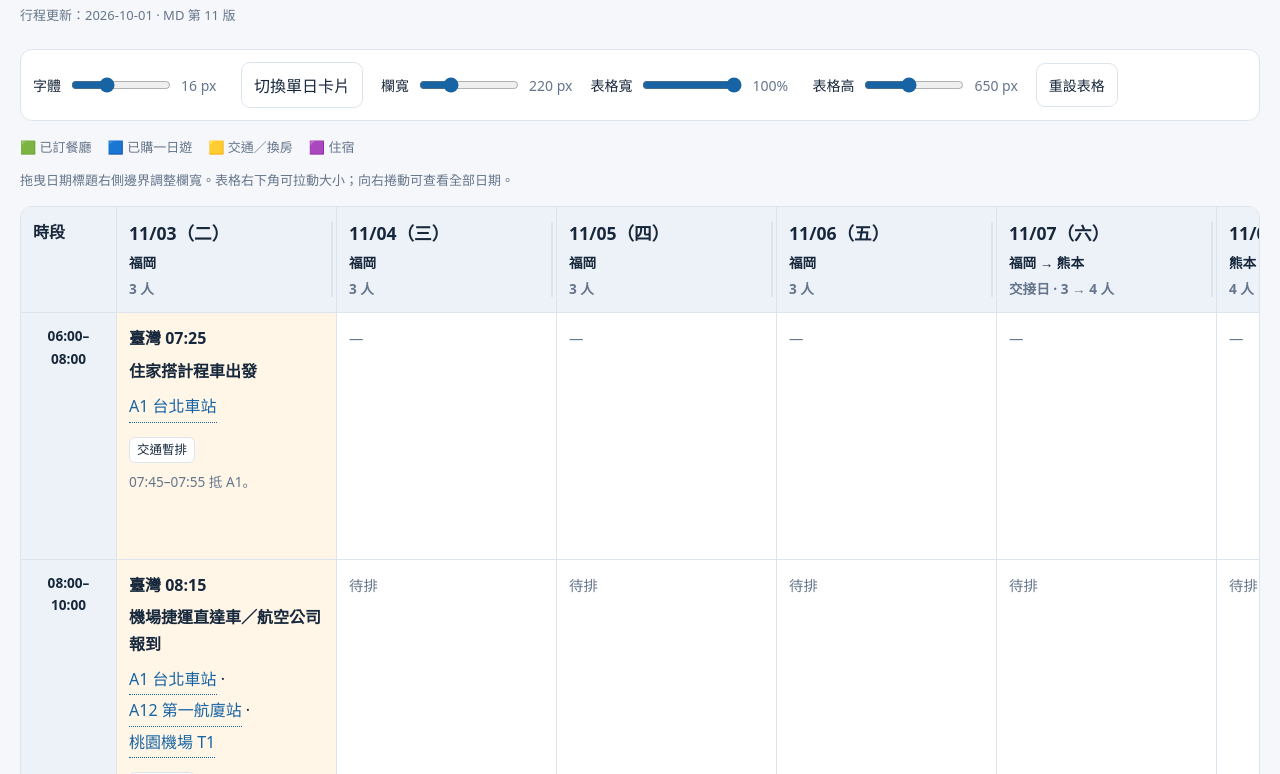
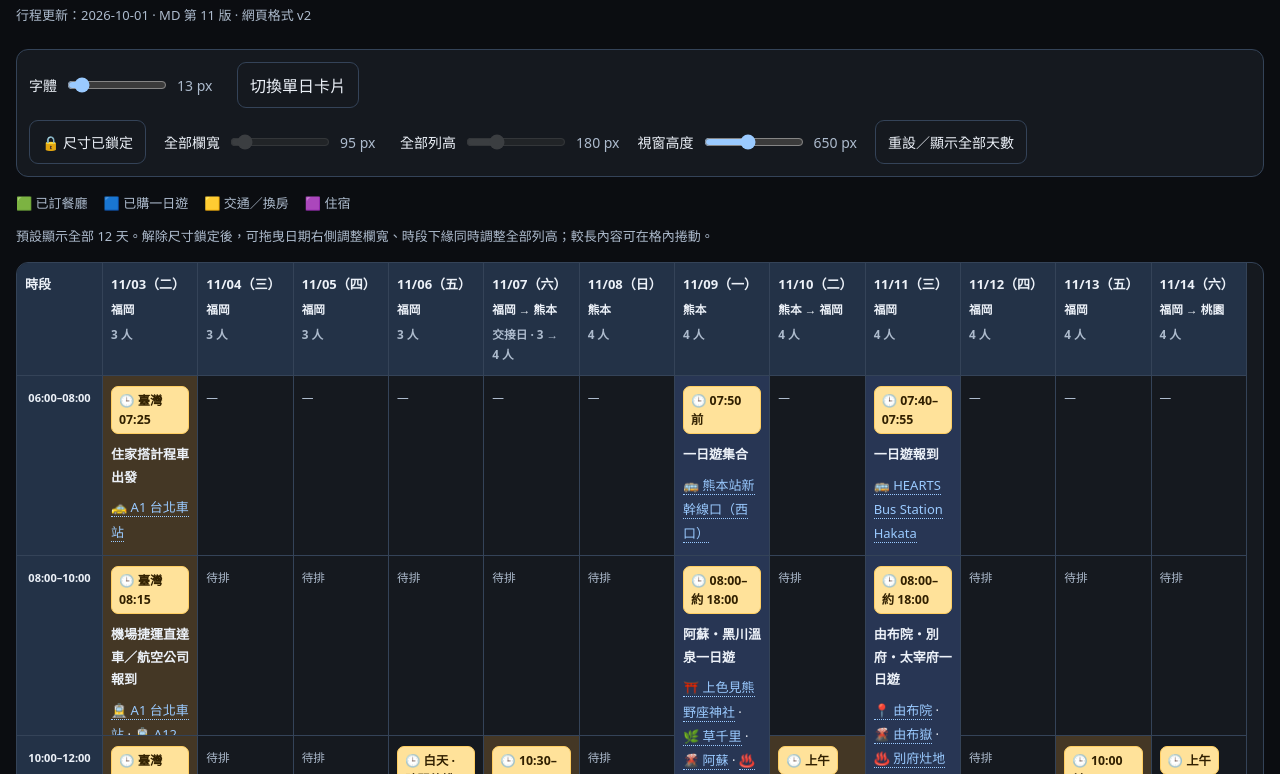
Before and after one commit to xperiagpt/kyushu-trip, a plain HTML site: page index.html in a window 1280 px wide. Shown: the part 88-862 px from the top of the page. Drawn offline with Linux system fonts and the light colour scheme.

Commit message:
Improve itinerary themes, icons and table sizing

```diff
--- a/app.js
+++ b/app.js
@@ -4,15 +4,32 @@
 const $=id=>document.getElementById(id),data=window.KYUSHU_DATA;
 if(!data){$('updated').textContent='行程資料載入失敗，請重新整理或開啟文字版。';return;}
 const esc=s=>String(s??'').replace(/[&<>"']/g,c=>({'&':'&amp;','<':'&lt;','>':'&gt;','"':'&quot;',"'":'&#39;'}[c]));
-function link(x){const raw=x.url||'https://www.google.com/maps/search/?api=1&query='+encodeURIComponent(x.query||x.label);const url=new URL(raw);if(url.protocol!=='https:')throw Error('Map URL must be HTTPS');return '<a href="'+esc(url.href)+'" target="_blank" rel="noopener noreferrer">'+esc(x.label||x.name)+'</a>';}
+function placeIcon(x,e){
+  const label=x.label||x.name||'',context=(e?.title||'')+' '+(e?.note||'');
+  if(e?.kind==='book'||/午餐|晚餐|燒肉|炸豬排|天婦羅|勝烈亭|柳川屋|鶴八|馬桜|肉の山翔/.test(label))return '🍽️';
+  if(/飯店|旅館|HOTELS|INN|花畑/.test(label))return '🏨';
+  if(/計程車/.test(e?.title||''))return '🚕';
+  if(/A1 |A12 |機場捷運|電停|市役所前/.test(label))return '🚊';
+  if(/機場|空港|航廈/.test(label))return '✈️';
+  if(/Bus|巴士|新幹線口|西口/.test(label))return '🚌';
+  if(/駅|站/.test(label))return /新幹線/.test(context)?'🚄':'🚆';
+  if(/神社|天滿宮/.test(label))return '⛩️';
+  if(/溫泉|地獄/.test(label))return '♨️';
+  if(/阿蘇|由布嶽/.test(label))return '🌋';
+  if(/草千里/.test(label))return '🌿';
+  if(/運河城/.test(label))return '🛍️';
+  return '📍';
+}
+function link(x,e,icon){const raw=x.url||'https://www.google.com/maps/search/?api=1&query='+encodeURIComponent(x.query||x.label);const url=new URL(raw);if(url.protocol!=='https:')throw Error('Map URL must be HTTPS');return '<a href="'+esc(url.href)+'" target="_blank" rel="noopener noreferrer"><span aria-hidden="true">'+(icon||placeIcon(x,e))+'</span> '+esc(x.label||x.name)+'</a>';}
 function city(d){const n=Number(d.date.slice(-2));return n===7?'福岡 → 熊本':n===10?'熊本 → 福岡':n===14?'福岡 → 桃園':d.city;}
-function eventHTML(e){return '<div class="event"><span class="time">'+esc(e.time)+'</span><b>'+esc(e.title)+'</b>'+(e.places.length?'<div class="places">'+e.places.map(link).join(' · ')+'</div>':'')+(e.status?'<span class="badge">'+esc(e.status)+'</span>':'')+(e.note?'<span class="note">'+esc(e.note)+'</span>':'')+'</div>';}
-function hotelHTML(h){return '<span class="hotelname">'+link({label:h.name,query:h.query})+'</span>'+h.start.slice(5).replace('-','/')+' 入住 → '+h.end.slice(5).replace('-','/')+' 退房 · '+h.nights+' 晚<span class="note">'+esc(h.note)+'</span>';}
-let selected=0,forced=false,widths=data.days.map(()=>220);
+function eventHTML(e){return '<div class="event"><span class="time"><span aria-hidden="true">🕒 </span>'+esc(e.time)+'</span><b>'+esc(e.title)+'</b>'+(e.places.length?'<div class="places">'+e.places.map(p=>link(p,e)).join(' · ')+'</div>':'')+(e.status?'<span class="badge">'+esc(e.status)+'</span>':'')+(e.note?'<span class="note">'+esc(e.note)+'</span>':'')+'</div>';}
+function hotelHTML(h){return '<span class="hotelname">'+link({label:h.name,query:h.query},null,'🏨')+'</span>'+h.start.slice(5).replace('-','/')+' 入住 → '+h.end.slice(5).replace('-','/')+' 退房 · '+h.nights+' 晚<span class="note">'+esc(h.note)+'</span>';}
+let selected=0,forced=false,widths=data.days.map(()=>110),autoFit=true,locked=true,rowHeight=180;
 let pref={};try{pref=JSON.parse(localStorage.getItem('kyushu-display')||'{}');}catch(_){}
-if(pref.dark)document.documentElement.classList.add('dark');
+document.documentElement.classList.toggle('dark',pref.dark!==false);
 if(Number.isFinite(pref.font)&&pref.font>=12&&pref.font<=24)$('font').value=pref.font;
-function savePrefs(){try{localStorage.setItem('kyushu-display',JSON.stringify({dark:document.documentElement.classList.contains('dark'),font:Number($('font').value)}));}catch(_){}}
+let manualFont=Number.isFinite(pref.font)&&pref.font>=12&&pref.font<=24;
+function savePrefs(){try{localStorage.setItem('kyushu-display',JSON.stringify({dark:document.documentElement.classList.contains('dark'),...(manualFont?{font:Number($('font').value)}:{})}));}catch(_){}}
 $('updated').textContent='行程更新：'+data.updatedAt+' · '+data.sourceVersion;
 $('date').innerHTML=data.days.map((d,i)=>'<option value="'+i+'">'+d.date.slice(5).replace('-','/')+'（'+d.weekday+'）</option>').join('');
 $('tabs').innerHTML=data.days.map((d,i)=>'<button class="tab" data-i="'+i+'">'+d.date.slice(5).replace('-','/')+'<small>週'+d.weekday+'</small></button>').join('');
@@ -21,11 +38,19 @@ let html=d.events.map(e=>'<article class="card '+esc(e.kind)+'">'+eventHTML(e)+'
 function select(i,top){selected=Math.max(0,Math.min(data.days.length-1,i));renderDay();const t=$('tabs').children[selected];$('tabs').scrollTo({left:Math.max(0,t.offsetLeft-$('tabs').offsetLeft-$('tabs').clientWidth/2+t.offsetWidth/2),behavior:'smooth'});if(top)window.scrollTo({top:0,behavior:'smooth'});}
 $('date').onchange=()=>select(Number($('date').value));$('tabs').onclick=e=>{const t=e.target.closest('button[data-i]');if(t)select(Number(t.dataset.i));};$('prev').onclick=()=>select(selected-1);$('next').onclick=()=>select(selected+1);$('prevbottom').onclick=()=>select(selected-1,true);$('nextbottom').onclick=()=>select(selected+1,true);
 const slots=['06:00–08:00','08:00–10:00','10:00–12:00','12:00–14:00','14:00–16:00','16:00–18:00','18:00–20:00','20:00–22:00'];
-$('cols').innerHTML='<col style="width:96px">'+data.days.map(()=>'<col>').join('');$('thead').innerHTML='<tr><th scope="col">時段</th>'+data.days.map((d,i)=>'<th scope="col"><span class="datehead">'+d.date.slice(5).replace('-','/')+'（'+d.weekday+'）</span><span class="cityhead">'+esc(city(d))+'</span><span class="people">'+esc(d.people)+'</span><span class="grip" tabindex="0" role="separator" aria-orientation="vertical" aria-label="調整'+d.date+'欄寬" data-i="'+i+'"></span></th>').join('')+'</tr>';
-let rows='';for(let r=0;r<8;r++){rows+='<tr class="slot"><th class="rowhead" scope="row">'+slots[r]+'</th>';data.days.forEach(d=>{if(d.events.some(e=>e.slot<r&&e.slot+e.span>r))return;const ev=d.events.filter(e=>e.slot===r);rows+='<td rowspan="'+(ev[0]?.span||1)+'" class="'+esc(ev[0]?.kind||'')+'">'+(ev.length?ev.map(eventHTML).join(''):'<span class="empty">'+(r===0?'—':r===7&&d.date!=='2026-11-14'?'自由活動／休息（待排）':'待排')+'</span>')+'</td>';});rows+='</tr>';}
-rows+='<tr><th class="rowhead" scope="row">住宿<small>當晚住宿</small></th>';for(let i=0;i<data.days.length;){const d=data.days[i],h=data.hotels.find(h=>d.date>=h.start&&d.date<h.end);if(!h){rows+='<td class="empty">返臺<br>無日本住宿</td>';i++;continue;}let span=1;while(i+span<data.days.length&&data.days[i+span].date<h.end)span++;rows+='<td colspan="'+span+'" class="stay">'+hotelHTML(h)+'</td>';i+=span;}rows+='</tr>';$('tbody').innerHTML=rows;
-function applyWidths(){Array.from($('cols').children).slice(1).forEach((c,i)=>c.style.width=widths[i]+'px');$('table').style.width=(96+widths.reduce((a,b)=>a+b,0))+'px';document.querySelectorAll('.grip').forEach((g,i)=>{g.setAttribute('aria-valuemin','150');g.setAttribute('aria-valuemax','520');g.setAttribute('aria-valuenow',widths[i]);});}
-document.querySelectorAll('.grip').forEach(g=>{const i=Number(g.dataset.i);g.onpointerdown=ev=>{ev.preventDefault();g.setPointerCapture(ev.pointerId);const start=ev.clientX,old=widths[i];const move=e=>{widths[i]=Math.max(150,Math.min(520,Math.round(old+e.clientX-start)));applyWidths();};const end=()=>{g.removeEventListener('pointermove',move);g.removeEventListener('pointerup',end);g.removeEventListener('pointercancel',end);};g.addEventListener('pointermove',move);g.addEventListener('pointerup',end);g.addEventListener('pointercancel',end);};g.onkeydown=ev=>{if(!['ArrowLeft','ArrowRight'].includes(ev.key))return;ev.preventDefault();widths[i]=Math.max(150,Math.min(520,widths[i]+(ev.key==='ArrowRight'?10:-10)));applyWidths();};});
-$('font').oninput=()=>{document.documentElement.style.setProperty('--font',$('font').value+'px');$('fontout').textContent=$('font').value+' px';savePrefs();};$('width').oninput=()=>{widths.fill(Number($('width').value));$('widthout').textContent=$('width').value+' px';applyWidths();};$('viewwidth').oninput=()=>{$('frame').style.width=$('viewwidth').value+'%';$('viewwidthout').textContent=$('viewwidth').value+'%';};$('height').oninput=()=>{$('frame').style.height=$('height').value+'px';$('heightout').textContent=$('height').value+' px';};$('reset').onclick=()=>{widths.fill(220);$('width').value=220;$('widthout').textContent='220 px';$('viewwidth').value=100;$('viewwidth').oninput();$('height').value=650;$('height').oninput();applyWidths();$('frame').scrollTo({top:0,left:0});};
-function themeLabel(){$('theme').textContent=document.documentElement.classList.contains('dark')?'切換白底':'切換黑底';}$('theme').onclick=()=>{document.documentElement.classList.toggle('dark');themeLabel();savePrefs();};function setMode(day){document.body.classList.toggle('daymode',day);document.body.classList.toggle('tablemode',!day);$('mode').textContent=day?'切換完整表格':'切換單日卡片';}const mq=matchMedia('(max-width:760px)');setMode(mq.matches);$('mode').onclick=()=>{forced=true;setMode(!document.body.classList.contains('daymode'));};mq.addEventListener('change',()=>{if(!forced)setMode(mq.matches);});applyWidths();renderDay();$('font').oninput();themeLabel();
+const timeColumn=86;
+$('cols').innerHTML='<col style="width:'+timeColumn+'px">'+data.days.map(()=>'<col>').join('');$('thead').innerHTML='<tr><th scope="col">時段</th>'+data.days.map((d,i)=>'<th scope="col"><span class="datehead">'+d.date.slice(5).replace('-','/')+'（'+d.weekday+'）</span><span class="cityhead">'+esc(city(d))+'</span><span class="people">'+esc(d.people)+'</span><span class="grip" tabindex="-1" role="separator" aria-orientation="vertical" aria-label="調整'+d.date+'欄寬" data-i="'+i+'"></span></th>').join('')+'</tr>';
+let rows='';for(let r=0;r<8;r++){rows+='<tr class="slot"><th class="rowhead" scope="row">'+slots[r]+'<span class="rowgrip" tabindex="-1" role="separator" aria-orientation="horizontal" aria-label="同時調整全部時段列高"></span></th>';data.days.forEach(d=>{if(d.events.some(e=>e.slot<r&&e.slot+e.span>r))return;const ev=d.events.filter(e=>e.slot===r),span=ev[0]?.span||1;rows+='<td rowspan="'+span+'" class="'+esc(ev[0]?.kind||'')+'"><div class="cell-content" style="--span:'+span+'" tabindex="0" aria-label="'+esc(d.date+' '+slots[r]+'行程')+'">'+(ev.length?ev.map(eventHTML).join(''):'<span class="empty">'+(r===0?'—':r===7&&d.date!=='2026-11-14'?'自由活動／休息（待排）':'待排')+'</span>')+'</div></td>';});rows+='</tr>';}
+rows+='<tr class="slot"><th class="rowhead" scope="row">住宿<small>當晚住宿</small><span class="rowgrip" tabindex="-1" role="separator" aria-orientation="horizontal" aria-label="同時調整全部時段列高"></span></th>';for(let i=0;i<data.days.length;){const d=data.days[i],h=data.hotels.find(h=>d.date>=h.start&&d.date<h.end);if(!h){rows+='<td class="empty"><div class="cell-content" style="--span:1" tabindex="0" aria-label="'+esc(d.date+'住宿')+'">返臺<br>無日本住宿</div></td>';i++;continue;}let span=1;while(i+span<data.days.length&&data.days[i+span].date<h.end)span++;rows+='<td colspan="'+span+'" class="stay"><div class="cell-content" style="--span:1" tabindex="0" aria-label="'+esc(h.name+'住宿')+'">'+hotelHTML(h)+'</div></td>';i+=span;}rows+='</tr>';$('tbody').innerHTML=rows;
+function applyFont(){const size=manualFont?Number($('font').value):document.body.classList.contains('daymode')?16:Math.max(13,Math.min(16,Math.round(widths.reduce((a,b)=>a+b,0)/widths.length/8)));$('font').value=size;$('fontout').textContent=size+' px';document.documentElement.style.setProperty('--font',size+'px');}
+function applyWidths(){Array.from($('cols').children).slice(1).forEach((c,i)=>c.style.width=widths[i]+'px');$('table').style.width=(timeColumn+widths.reduce((a,b)=>a+b,0))+'px';document.querySelectorAll('.grip').forEach((g,i)=>{g.setAttribute('aria-valuemin','56');g.setAttribute('aria-valuemax','520');g.setAttribute('aria-valuenow',Math.round(widths[i]));});const uniform=widths.every(w=>w===widths[0]);$('width').value=Math.round(widths[0]);$('widthout').textContent=uniform?Math.round(widths[0])+' px':'個別';applyFont();}
+function fitDays(){if(!autoFit||!$('frame').clientWidth)return;widths.fill(Math.max(56,($('frame').clientWidth-timeColumn-1)/data.days.length));applyWidths();}
+function applyRows(){document.documentElement.style.setProperty('--row-height',rowHeight+'px');$('rowheight').value=rowHeight;$('rowheightout').textContent=rowHeight+' px';document.querySelectorAll('.rowgrip').forEach(g=>{g.setAttribute('aria-valuemin','100');g.setAttribute('aria-valuemax','400');g.setAttribute('aria-valuenow',rowHeight);});}
+function updateLock(){document.body.classList.toggle('sizeslocked',locked);$('lock').textContent=locked?'🔒 尺寸已鎖定':'🔓 尺寸可調整';$('lock').setAttribute('aria-pressed',String(locked));$('lock').setAttribute('aria-label',locked?'解除欄寬與列高鎖定':'鎖定欄寬與列高');$('width').disabled=$('rowheight').disabled=locked;document.querySelectorAll('.grip,.rowgrip').forEach(g=>{g.tabIndex=locked?-1:0;g.setAttribute('aria-disabled',String(locked));});}
+function attachResize(g,axis,getValue,setValue,min,max){g.onpointerdown=ev=>{if(locked||ev.button!==0)return;ev.preventDefault();g.setPointerCapture(ev.pointerId);const start=ev[axis],old=getValue();const move=e=>{if(!locked)setValue(Math.max(min,Math.min(max,Math.round(old+e[axis]-start))));};const end=()=>{g.removeEventListener('pointermove',move);g.removeEventListener('pointerup',end);g.removeEventListener('pointercancel',end);g.removeEventListener('lostpointercapture',end);};g.addEventListener('pointermove',move);g.addEventListener('pointerup',end);g.addEventListener('pointercancel',end);g.addEventListener('lostpointercapture',end);};g.onkeydown=ev=>{if(locked)return;const negative=axis==='clientX'?'ArrowLeft':'ArrowUp',positive=axis==='clientX'?'ArrowRight':'ArrowDown';if(![negative,positive].includes(ev.key))return;ev.preventDefault();setValue(Math.max(min,Math.min(max,getValue()+(ev.key===positive?10:-10))));};}
+document.querySelectorAll('.grip').forEach(g=>{const i=Number(g.dataset.i);attachResize(g,'clientX',()=>widths[i],v=>{autoFit=false;widths[i]=v;applyWidths();},56,520);});
+document.querySelectorAll('.rowgrip').forEach(g=>attachResize(g,'clientY',()=>rowHeight,v=>{rowHeight=v;applyRows();},100,400));
+$('lock').onclick=()=>{locked=!locked;updateLock();};
+$('font').oninput=()=>{manualFont=true;applyFont();savePrefs();};$('width').oninput=()=>{if(locked)return;autoFit=false;widths.fill(Number($('width').value));applyWidths();};$('rowheight').oninput=()=>{if(locked)return;rowHeight=Number($('rowheight').value);applyRows();};$('height').oninput=()=>{$('frame').style.height=$('height').value+'px';$('heightout').textContent=$('height').value+' px';};$('reset').onclick=()=>{autoFit=true;rowHeight=180;applyRows();$('height').value=650;$('height').oninput();fitDays();$('frame').scrollTo({top:0,left:0});};
+function themeLabel(){const dark=document.documentElement.classList.contains('dark'),label=dark?'切換白底':'切換黑底';$('theme').textContent=dark?'☀️':'🌙';$('theme').setAttribute('aria-label',label);$('theme').title=label;}$('theme').onclick=()=>{document.documentElement.classList.toggle('dark');themeLabel();savePrefs();};function setMode(day){document.body.classList.toggle('daymode',day);document.body.classList.toggle('tablemode',!day);$('mode').textContent=day?'切換完整表格':'切換單日卡片';fitDays();applyFont();}const mq=matchMedia('(max-width:760px)');setMode(mq.matches);$('mode').onclick=()=>{forced=true;setMode(!document.body.classList.contains('daymode'));};mq.addEventListener('change',()=>{if(!forced)setMode(mq.matches);});new ResizeObserver(fitDays).observe($('frame'));applyWidths();applyRows();updateLock();renderDay();themeLabel();
 })();
--- a/index.html
+++ b/index.html
@@ -1,5 +1,5 @@
 <!doctype html>
-<html lang="zh-Hant">
+<html lang="zh-Hant" class="dark">
 <head>
 <meta charset="utf-8"><meta name="viewport" content="width=device-width,initial-scale=1">
 <title>2026 九州行程表</title><meta name="description" content="11/3–11/14 九州行程，手機單日卡片、桌面表格與地圖連結。">
@@ -7,15 +7,15 @@
 </head>
 <body>
 <main>
-<header><div><h1>九州 · 隨身行程表</h1><p>2026/11/3–11/14 · 12 天 11 晚</p><p id="updated">讀取行程中…</p></div><button id="theme">切換黑底</button></header>
+<header><div><h1>九州 · 隨身行程表</h1><p>2026/11/3–11/14 · 12 天 11 晚</p><p id="updated">讀取行程中…</p></div><button id="theme" class="iconbutton" aria-label="切換白底" title="切換白底">☀️</button></header>
 <div class="toolbar">
 <label>字體 <input id="font" type="range" min="12" max="24" value="16"><output id="fontout">16 px</output></label>
 <button id="mode">切換顯示</button>
-<div class="tablecontrols"><label>欄寬 <input id="width" type="range" min="150" max="400" step="10" value="220"><output id="widthout">220 px</output></label><label>表格寬 <input id="viewwidth" type="range" min="50" max="100" value="100"><output id="viewwidthout">100%</output></label><label>表格高 <input id="height" type="range" min="300" max="1100" step="10" value="650"><output id="heightout">650 px</output></label><button id="reset">重設表格</button></div>
+<div class="tablecontrols"><button id="lock" aria-pressed="true">🔒 尺寸已鎖定</button><label>全部欄寬 <input id="width" type="range" min="56" max="520" step="1" value="110" disabled><output id="widthout">自動</output></label><label>全部列高 <input id="rowheight" type="range" min="100" max="400" step="1" value="180" disabled><output id="rowheightout">180 px</output></label><label>視窗高度 <input id="height" type="range" min="300" max="1100" step="10" value="650"><output id="heightout">650 px</output></label><button id="reset">重設／顯示全部天數</button></div>
 </div>
 <div class="legend"><span>🟩 已訂餐廳</span><span>🟦 已購一日遊</span><span>🟨 交通／換房</span><span>🟪 住宿</span></div>
 <section id="dayview"><div class="daynav"><div class="navrow"><button id="prev" aria-label="前一天">‹</button><select id="date" aria-label="選擇日期"></select><button id="next" aria-label="後一天">›</button></div><div class="tabs" id="tabs"></div></div><div class="dayheading"><h2 id="city"></h2><span id="count"></span></div><div id="cards"></div><div class="daybottom"><button id="prevbottom">前一天</button><button id="nextbottom">後一天</button></div></section>
-<section id="tableview"><p class="hint">拖曳日期標題右側邊界調整欄寬。表格右下角可拉動大小；向右捲動可查看全部日期。</p><div class="frame" id="frame" tabindex="0" aria-label="完整行程表"><table id="table"><colgroup id="cols"></colgroup><thead id="thead"></thead><tbody id="tbody"></tbody></table></div></section>
+<section id="tableview"><p class="hint" id="sizehint">預設顯示全部 12 天。解除尺寸鎖定後，可拖曳日期右側調整欄寬、時段下緣同時調整全部列高；較長內容可在格內捲動。</p><div class="frame" id="frame" tabindex="0" aria-label="完整行程表"><table id="table"><colgroup id="cols"></colgroup><thead id="thead"></thead><tbody id="tbody"></tbody></table></div></section>
 <details><summary>交通與待確認事項</summary><ul><li>11/7 同行者實際航班時間待提供，不能套用本人 11/3 的通知。</li><li>11/9 團車約 18:00 回熊本站，19:00 晚餐僅約一小時含市區移動；留意延誤。</li><li>兩個一日遊集合資訊為公開方案，實際以個人憑證及行前通知為準。</li><li>11/4、11/5、11/12 尚待排；一般日目標不超過約 13,000 步。</li><li>住宿未提供完整地址者，地圖搜尋結果須與訂單核對。</li></ul></details>
 <footer>時間依各地當地時間；臺灣段另有標示。住宿在行程最下方獨立列出。<br>公開版不包含私人預算、訂單編號、房號與入住密碼。<p><a href="public-itinerary.md">公開行程文字版</a></p><div id="status" role="status" aria-live="polite"></div></footer>
 <noscript><p>互動表格需要 JavaScript。可開啟上方「公開行程文字版」閱讀。</p></noscript>
--- a/itinerary.json
+++ b/itinerary.json
@@ -1,7 +1,7 @@
 {
   "title": "2026 九州旅行",
   "updatedAt": "2026-10-01",
-  "sourceVersion": "MD 第 11 版",
+  "sourceVersion": "MD 第 11 版 · 網頁格式 v2",
   "days": [
     {
       "date": "2026-11-03",
--- a/style.css
+++ b/style.css
@@ -6,3 +6,30 @@ body.daymode #tableview,body.daymode .tablecontrols,body.tablemode #dayview{disp
 .frame{width:100%;height:650px;max-width:100%;min-width:280px;min-height:260px;resize:both;overflow:auto;border:1px solid var(--line);border-radius:12px;background:var(--panel);overscroll-behavior:contain}table{table-layout:fixed;border-spacing:0;border-collapse:separate;font-size:var(--font);line-height:1.65}th,td{padding:12px;border-right:1px solid var(--line);border-bottom:1px solid var(--line);vertical-align:top;overflow-wrap:anywhere}thead th{position:sticky;top:0;background:var(--head);z-index:4;text-align:left;padding-right:22px;height:90px}thead th:first-child{left:0;z-index:6}.rowhead{position:sticky;left:0;z-index:3;background:var(--head);text-align:center;font-size:.85em}.rowhead small{display:block;font-weight:400;color:var(--muted);margin-top:6px}.datehead{font-size:1.1em;font-weight:750}.cityhead,.people{display:block;font-size:.85em;margin-top:4px}.people{color:var(--muted)}.grip{position:absolute;top:0;bottom:0;right:0;width:12px;cursor:col-resize;touch-action:none}.grip:after{content:"";position:absolute;right:3px;top:15px;bottom:15px;width:2px;background:var(--line)}.grip:hover:after{background:var(--link)}.slot{height:112px}.event{margin-bottom:12px}.event:last-child{margin-bottom:0}.empty{color:var(--muted);font-size:.9em}details{border:1px solid var(--line);border-radius:12px;padding:14px;margin-top:18px;background:var(--panel);font-size:14px;line-height:1.8}summary{cursor:pointer;font-weight:650}#status{min-height:20px}
 @media(max-width:760px){main{padding:12px}h1{font-size:22px}header{align-items:center}header button{font-size:14px}.toolbar{padding:10px;gap:10px}.toolbar label{flex-wrap:wrap}input[type=range]{width:90px}.card{padding:15px}.frame{min-width:0;resize:vertical;height:580px}}
 @media(prefers-reduced-motion:reduce){*{scroll-behavior:auto!important}}
+
+/* Full-trip layout and shared row sizing. */
+html{--row-height:180px;--time-bg:#fff0ba;--time-text:#493200;--time-border:#bd8c22}
+html.dark{--bg:#0b0d11;--panel:#15191f;--time-bg:#ffe29a;--time-text:#312000;--time-border:#ffce62}
+main{max-width:none;padding:20px 16px}
+.iconbutton{font-size:24px;width:52px;height:52px;padding:6px;line-height:1}
+.time,.card .time{display:table;max-width:100%;font-size:.95em;font-weight:800;line-height:1.55;color:var(--time-text);background:var(--time-bg);border:1px solid var(--time-border);border-radius:7px;padding:4px 7px;margin-bottom:9px;font-variant-numeric:tabular-nums}
+.frame{resize:none;scrollbar-gutter:stable}
+table{line-height:1.75}
+thead th{padding:10px 14px 10px 8px;height:100px}
+.datehead{font-size:1em;white-space:normal}
+.cityhead,.people{font-size:.9em}
+.slot{height:var(--row-height)}
+.slot td{padding:0}
+.slot .rowhead{height:var(--row-height);padding:12px 8px}
+.cell-content{height:calc(var(--row-height) * var(--span) - 1px);padding:10px 8px;overflow:auto;scrollbar-width:thin;overscroll-behavior:contain}
+.cell-content:focus-visible{outline-offset:-3px}
+.note{font-size:.9em}
+.places{line-height:1.85}
+.places a{display:inline;overflow-wrap:anywhere}
+.rowgrip{position:absolute;bottom:0;left:0;right:0;height:12px;cursor:row-resize;touch-action:none}
+.rowgrip:after{content:"";position:absolute;bottom:3px;left:12px;right:12px;height:2px;background:var(--link)}
+.grip:after{background:var(--link)}
+.grip:hover,.rowgrip:hover{background:var(--head)}
+.sizeslocked .grip,.sizeslocked .rowgrip{visibility:hidden;pointer-events:none}
+input:disabled{opacity:.4;cursor:not-allowed}
+@media(max-width:760px){main{padding:12px}.iconbutton{font-size:24px}.tablecontrols{align-items:flex-start}.tablecontrols label{width:100%}.frame{resize:none}.card .time{font-size:1em}}
```
Also changed, not shown: itinerary.js, 2 other files.
